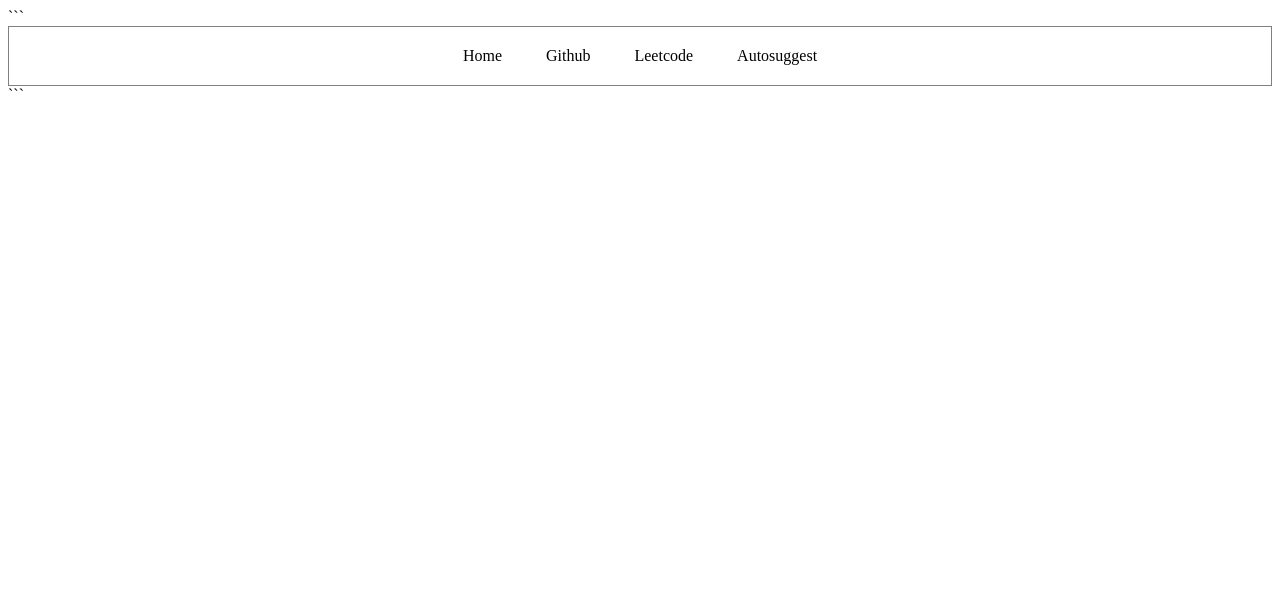
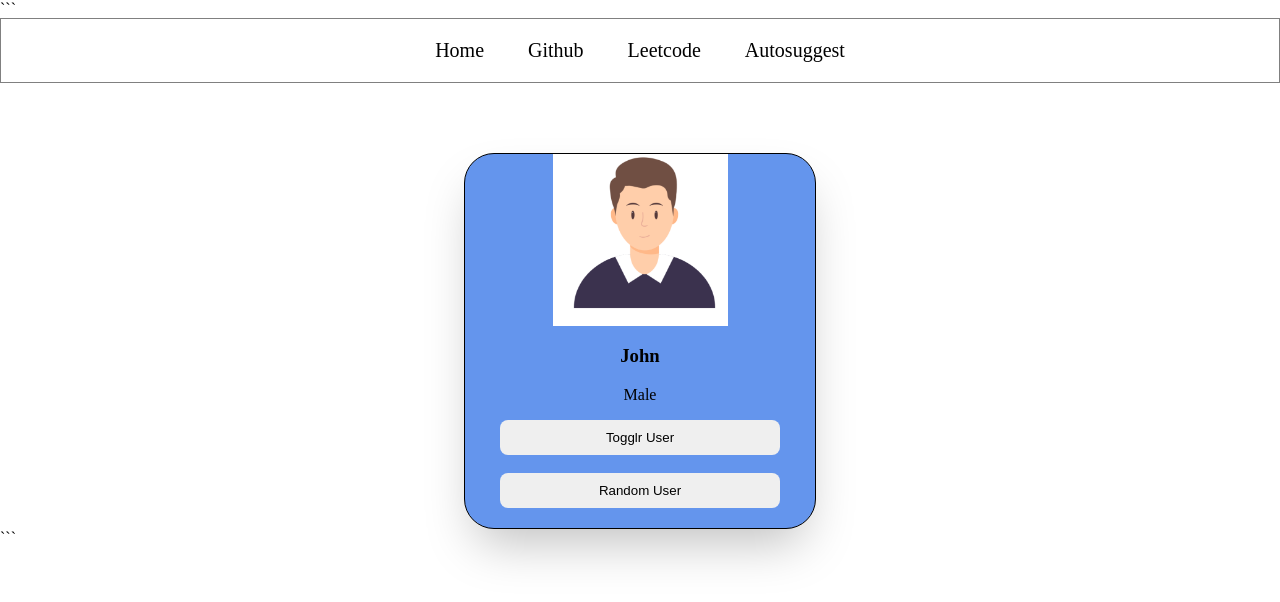
Before and after one commit to jashwanthkola1-jpg/Autospring, a Spring Boot app: page / in a window 1280 px wide. Shown: the top 602 px of the page. Run offline with Spring Boot 4, Linux system fonts and the light colour scheme.

Commit message:
New changes

````diff
--- a/src/main/resources/static/index.css
+++ b/src/main/resources/static/index.css
@@ -1,4 +1,4 @@
-```body{
+body{
     margin: 0px;
 }
 
@@ -18,4 +18,31 @@ h1 {
     padding: 20px;
     text-decoration: none;
     color: black;
-}```
+    font-size: 20px;
+}
+.navbar a:hover{
+    color:rgb(216, 10, 10);
+    background-color: whitesmoke;
+}
+.card{
+    border:1px solid rgb(0, 0, 0);
+    width: 350px;
+    border-radius: 30px;
+    text-align:center;
+    margin-left: auto;
+    margin-right: auto;
+    overflow:hidden;
+    margin-top: 70px;
+    padding-bottom: 20px;
+    background-color: cornflowerblue;
+    box-shadow: rgba(0, 0, 0, 0.25) 0px 25px 50px -12px;
+}
+.card img{
+    width:50%;
+}
+.card button{
+    border-style: none;
+    padding: 10px;
+    width: 80%;
+    border-radius: 8px;
+}
--- a/src/main/resources/static/index.html
+++ b/src/main/resources/static/index.html
@@ -14,6 +14,17 @@
         <a href="">Leetcode</a>
         <a href="">Autosuggest</a>
      </div>
+     <div class="card">
+        <img src="john.png" alt="image not found">
+        <h3 id="user_name">John</h3>
+        <p>Male</p>
+        <button>Togglr User</button>
+        <br>
+        <br>
+        <button>Random User</button>
+     </div>
+
+
     <script src="index.js"></script>
 </body>
 </html>```
--- a/src/main/resources/static/index.js
+++ b/src/main/resources/static/index.js
@@ -1,5 +1,3 @@
-index.js:
-
 // alert("Hello guysss");
 
 console.log("hello from JS!")
````
Also changed, not shown: src/main/resources/static/jane.png (added), src/main/resources/static/john.png (added), src/main/resources/static/navbar.png (added), 6 other files.
